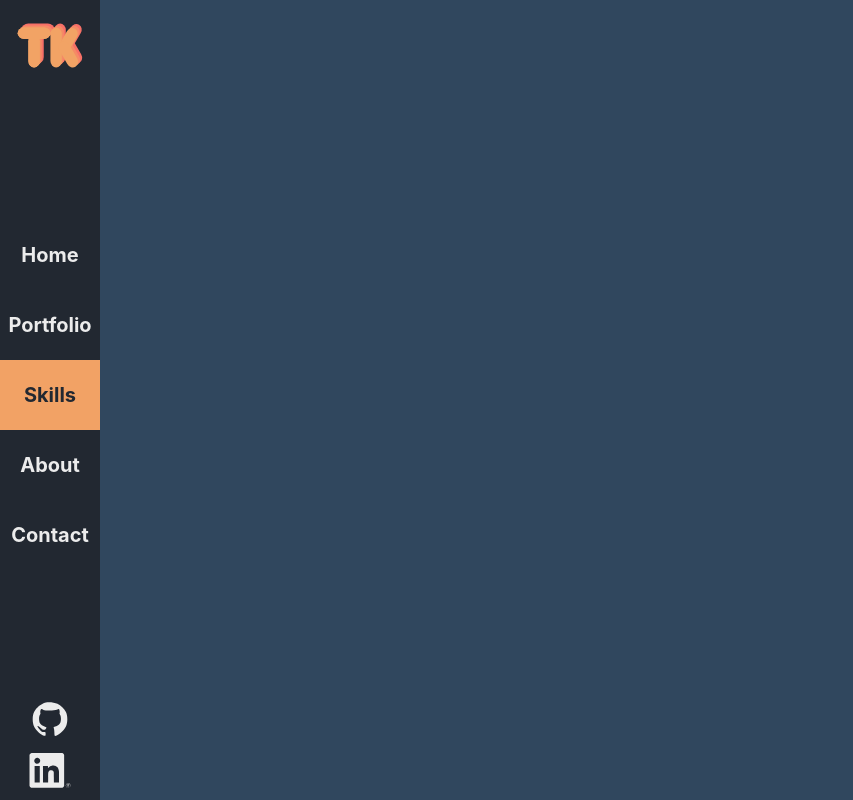
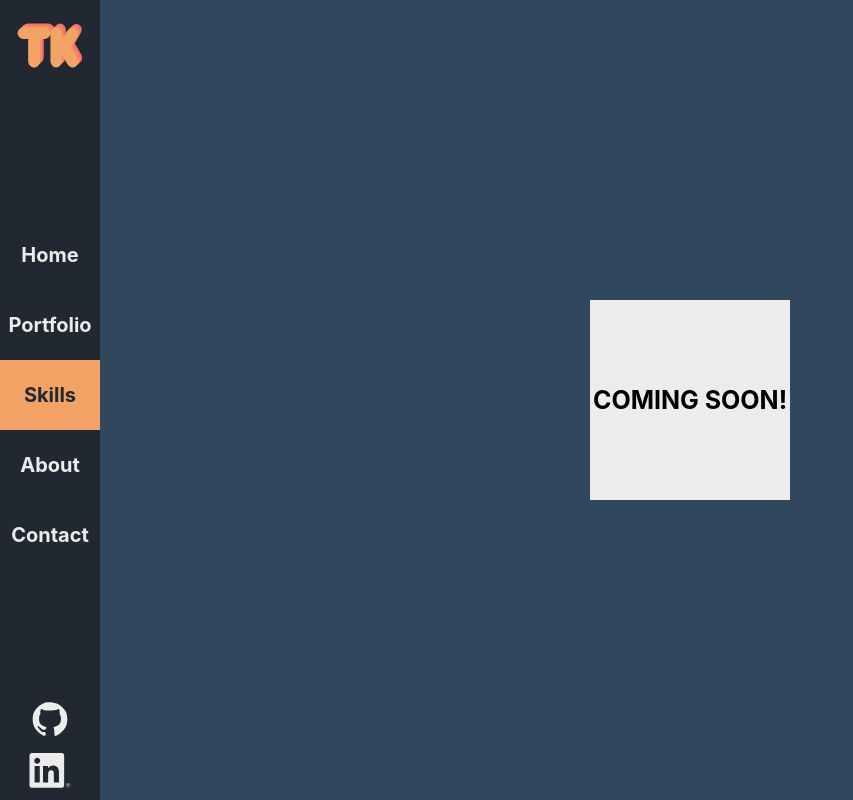
Before and after one commit to tylercodes1/portfolio, a React (Create React App) app: page /skills in a window 1280 px wide. Shown: the whole page, without its empty margins (0-853 px from the left). Built offline with nearby package versions, Linux system fonts and the light colour scheme.

Commit message:
tmp msg for skills page

```diff
--- a/src/Widgets/General/App2.js
+++ b/src/Widgets/General/App2.js
@@ -5,6 +5,7 @@ import About from '../About/About.js'
 import Portfolio from '../Portfolio/Portfolio.js'
 import Home from '../Home/Home.js'
 import Contact from '../Contact/Contact.js'
+import Skills from '../Skills/Skills.js'
 import { BrowserRouter as Router, Switch, Route} from "react-router-dom";
 import Nav2Top from './Nav2/Nav2Top';
 import BackDrop from './Nav2/BackDrop/BackDrop'
@@ -52,6 +53,7 @@ class App2 extends Component {
                         <Route path="/about" component={About}/>
                         <Route path="/portfolio" component={Portfolio} />
                         <Route path="/contact" component={Contact} />
+                        <Route path="/skills" component={Skills} />
                     </Switch>
                 </div>
             </Router>
--- /dev/null
+++ b/src/Widgets/Skills/Skills.css
@@ -0,0 +1,72 @@
+.skills_page {
+    height: 100%;
+    display: flex;
+    flex-direction: column;
+    justify-content: center;
+    align-items: center;
+}
+
+.tmp_msg {
+    height: 200px;
+    width: 200px;
+    background-color: var(--unselect);
+    display: flex;
+    justify-content: center;
+    align-items: center;
+    font-size: 25px;
+    font-weight: bold;
+}
+
+.msg {
+    position: absolute;
+    font-size: 25px;
+    font-weight: bold;
+}
+
+@media (min-width: 769px) {
+    .skills_page {
+        margin: 0 0 0 100px;
+    }
+}
+
+@media (max-width: 768) {
+    .skills_page {
+        margin: 80px 0 0 0;
+    }
+}
+
+@-webkit-keyframes rotating /* Safari and Chrome */ {
+    from {
+      -webkit-transform: rotate(0deg);
+      -o-transform: rotate(0deg);
+      transform: rotate(0deg);
+    }
+    to {
+      -webkit-transform: rotate(360deg);
+      -o-transform: rotate(360deg);
+      transform: rotate(360deg);
+    }
+  }
+  @keyframes rotating {
+    from {
+      -ms-transform: rotate(0deg);
+      -moz-transform: rotate(0deg);
+      -webkit-transform: rotate(0deg);
+      -o-transform: rotate(0deg);
+      transform: rotate(0deg);
+    }
+    to {
+      -ms-transform: rotate(360deg);
+      -moz-transform: rotate(360deg);
+      -webkit-transform: rotate(360deg);
+      -o-transform: rotate(360deg);
+      transform: rotate(360deg);
+    }
+  }
+  .tmp_msg {
+    -webkit-animation: rotating 2s linear infinite;
+    -moz-animation: rotating 2s linear infinite;
+    -ms-animation: rotating 2s linear infinite;
+    -o-animation: rotating 2s linear infinite;
+    animation: rotating 2s linear infinite;
+  }
--- /dev/null
+++ b/src/Widgets/Skills/Skills.js
@@ -0,0 +1,17 @@
+import React, { Component } from 'react';
+import './Skills.css'
+
+class Skills extends Component {
+
+    render() {
+        return (
+            <div className="skills_page">
+                <div className="tmp_msg">
+                </div>
+                <div className="msg">COMING SOON!</div>
+            </div>
+        )
+    }
+}
+
+export default Skills
```
